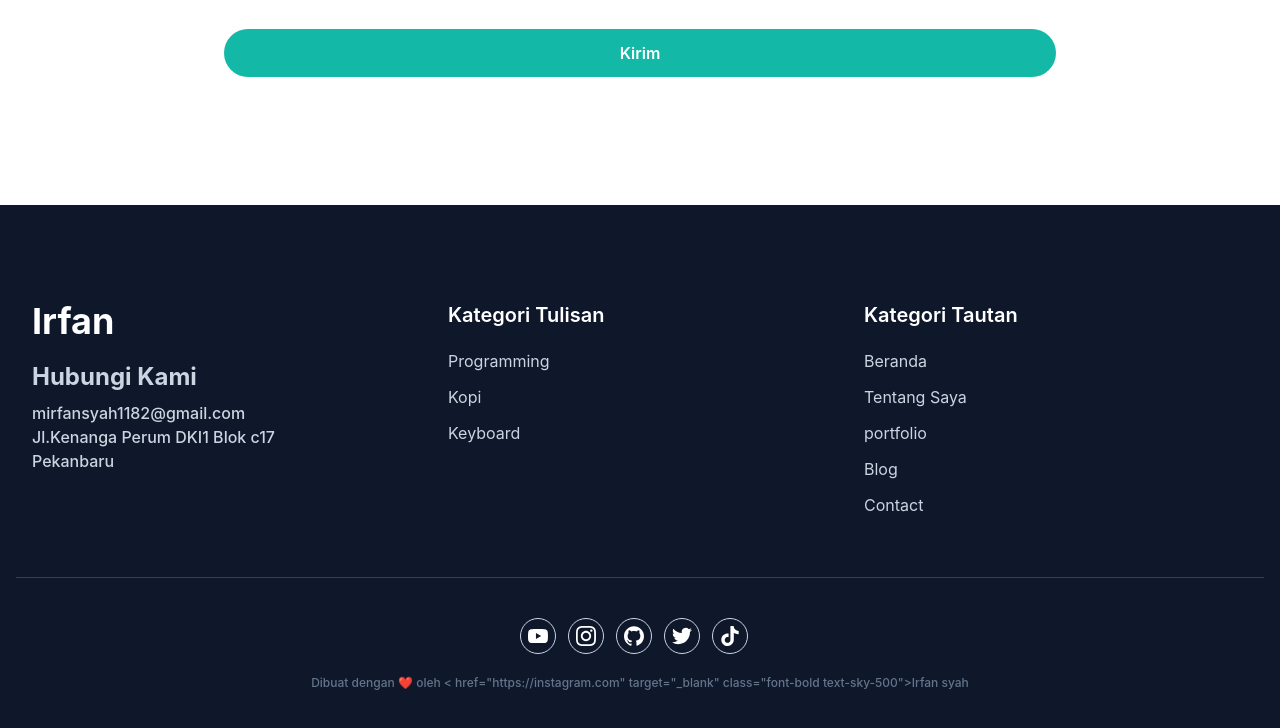
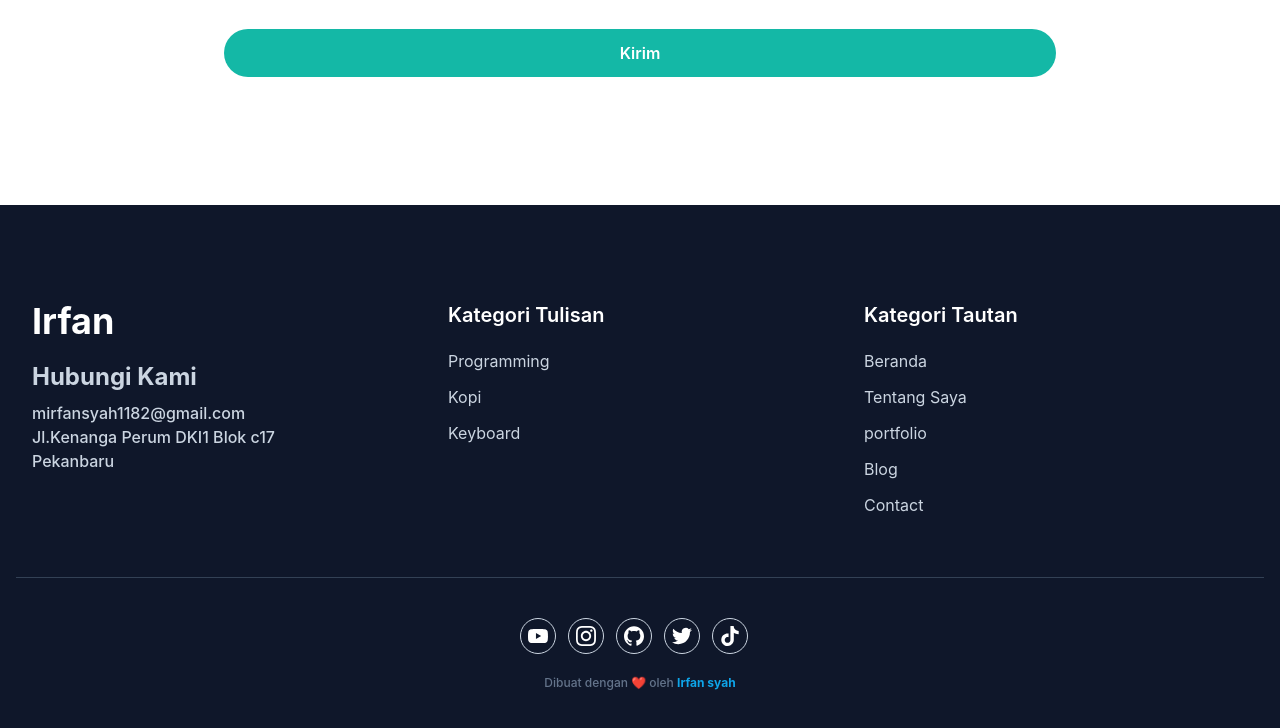
Before and after one commit to Irfan123fw/Irfansyah, a website: page index.html in a window 1280 px wide. Shown: the part 2909-3637 px from the top of the page. Drawn offline with Linux system fonts and the light colour scheme.

Commit message:
Update index.html

```diff
--- a/index.html
+++ b/index.html
@@ -357,7 +357,7 @@ flex items-center z-10">
                  <svg role="img" class="fill-current text-white" width="20" viewBox="0 0 24 24" xmlns="http://www.w3.org/2000/svg"><title>TikTok</title><path d="M12.525.02c1.31-.02 2.61-.01 3.91-.02.08 1.53.63 3.09 1.75 4.17 1.12 1.11 2.7 1.62 4.24 1.79v4.03c-1.44-.05-2.89-.35-4.2-.97-.57-.26-1.1-.59-1.62-.93-.01 2.92.01 5.84-.02 8.75-.08 1.4-.54 2.79-1.35 3.94-1.31 1.92-3.58 3.17-5.91 3.21-1.43.08-2.86-.31-4.08-1.03-2.02-1.19-3.44-3.37-3.65-5.71-.02-.5-.03-1-.01-1.49.18-1.9 1.12-3.72 2.58-4.96 1.66-1.44 3.98-2.13 6.15-1.72.02 1.48-.04 2.96-.04 4.44-.99-.32-2.15-.23-3.02.37-.63.41-1.11 1.04-1.36 1.75-.21.51-.15 1.07-.14 1.61.24 1.64 1.82 3.02 3.5 2.87 1.12-.01 2.19-.66 2.77-1.61.19-.33.4-.67.41-1.06.1-1.79.06-3.57.07-5.36.01-4.03-.01-8.05.02-12.07z"/></svg>
                 </a>
         </div>
-        <p class="font-medium text-[0.75rem] text-slate-500 text-center">Dibuat dengan ❤️ oleh < href="https://instagram.com" target="_blank" class="font-bold text-sky-500">Irfan syah</a></p>
+        <p class="font-medium text-[0.75rem] text-slate-500 text-center">Dibuat dengan ❤️ oleh <a href="https://instagram.com" target="_blank" class="font-bold text-sky-500">Irfan syah</a></p>
     </div>
 </div>
 </footer>
```
